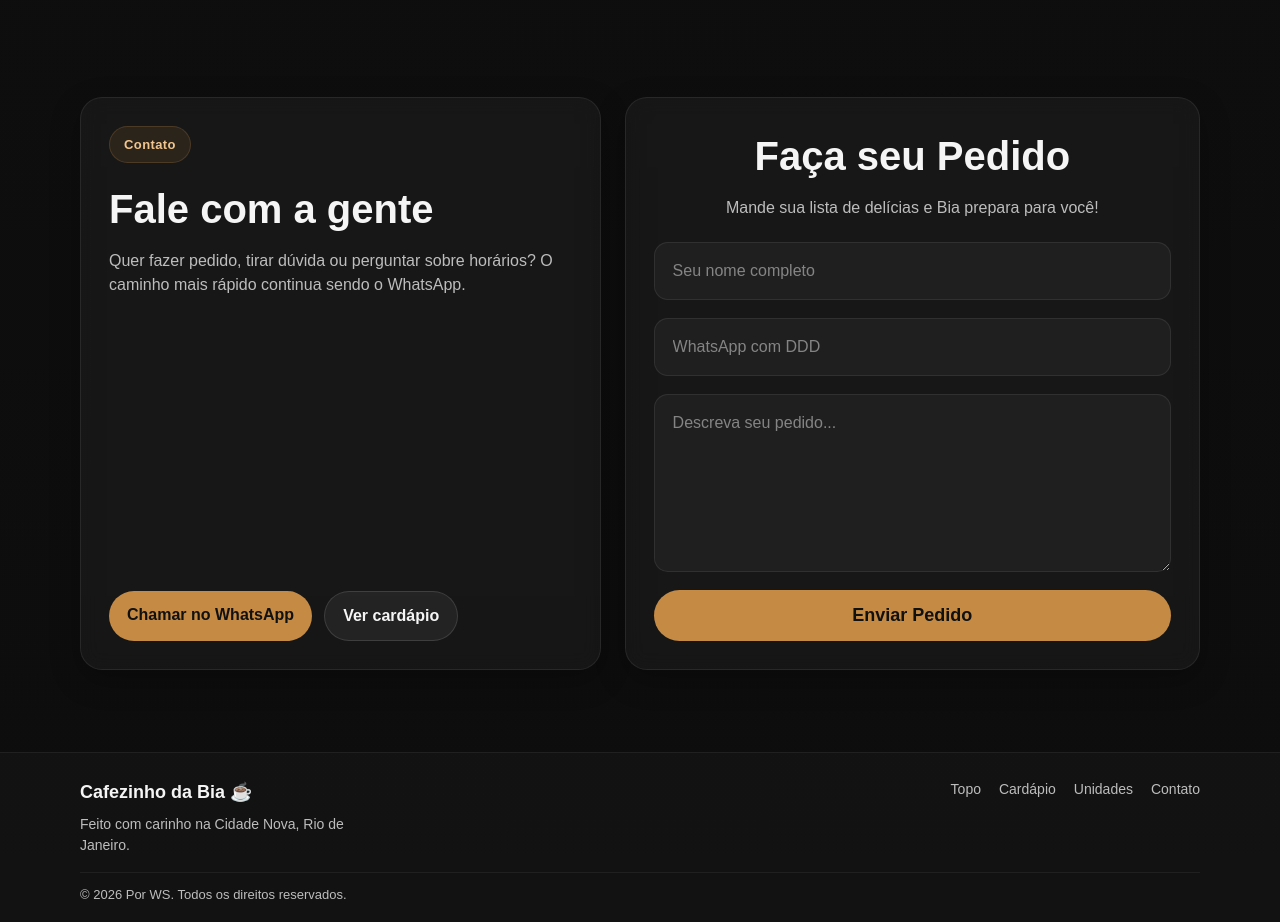
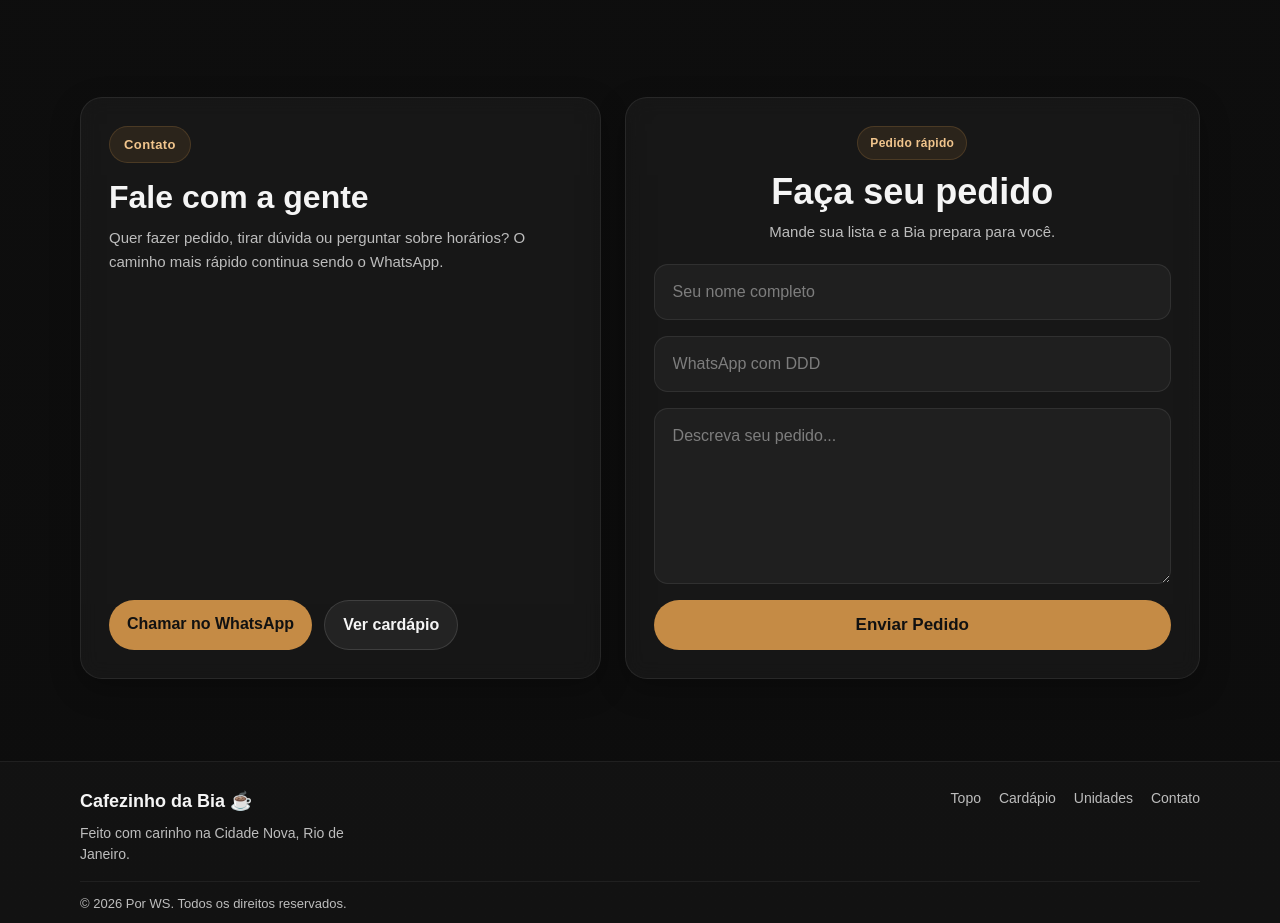
Before and after one commit to djwendelsilva/meu-projeto-cafe, a React (Vite) app: page / in a window 1280 px wide. Shown: the part 2840-3763 px from the top of the page. Built offline with nearby package versions, Linux system fonts and the light colour scheme.

Commit message:
diminuindo titulo do contact

```diff
--- a/src/pages/Contact.css
+++ b/src/pages/Contact.css
@@ -17,15 +17,24 @@
   gap: 20px;
 }
 
-.contact-text h2,
+.contact-text h2 {
+  font-size: clamp(24px, 3vw, 32px);
+  line-height: 1.15;
+  margin-bottom: 10px;
+}
+
 .contact-form-header h2 {
-  font-size: clamp(28px, 4vw, 40px);
-  margin-bottom: 10px;
+  font-size: clamp(26px, 3.2vw, 36px);
+  line-height: 1.12;
+  margin-bottom: 8px;
+  font-weight: 700;
 }
 
 .contact-text p,
 .contact-form-header p {
   color: var(--muted);
+  font-size: 15px;
+  line-height: 1.6;
 }
 
 .contact-actions {
@@ -36,29 +45,51 @@
 
 .contact-form-header {
   text-align: center;
-  margin-bottom: 22px;
+  margin-bottom: 20px;
+}
+
+.contact-mini-badge {
+  display: inline-flex;
+  align-items: center;
+  justify-content: center;
+  padding: 7px 12px;
+  border-radius: 999px;
+  background: rgba(197, 139, 69, 0.12);
+  border: 1px solid rgba(197, 139, 69, 0.2);
+  color: #f1c58d;
+  font-size: 12px;
+  font-weight: 700;
+  letter-spacing: 0.3px;
+  margin-bottom: 12px;
 }
 
 .contact-form {
   display: flex;
   flex-direction: column;
-  gap: 18px;
+  gap: 16px;
 }
 
 .contact-form input,
 .contact-form textarea {
   width: 100%;
-  padding: 16px 18px;
+  padding: 15px 18px;
   border-radius: 14px;
   border: 1px solid rgba(255, 255, 255, 0.08);
   background: rgba(255, 255, 255, 0.04);
   color: var(--text);
   outline: none;
+  transition: 0.2s ease;
 }
 
 .contact-form input::placeholder,
 .contact-form textarea::placeholder {
-  color: rgba(255, 255, 255, 0.45);
+  color: rgba(255, 255, 255, 0.42);
+}
+
+.contact-form input:focus,
+.contact-form textarea:focus {
+  border-color: rgba(197, 139, 69, 0.35);
+  background: rgba(255, 255, 255, 0.05);
 }
 
 .contact-form textarea {
@@ -68,8 +99,8 @@
 
 .form-submit-btn {
   width: 100%;
-  padding: 16px 18px;
-  font-size: 18px;
+  padding: 15px 18px;
+  font-size: 17px;
 }
 
 @media (max-width: 900px) {
@@ -92,4 +123,8 @@
     width: 100%;
     text-align: center;
   }
+
+  .contact-form-header {
+    text-align: left;
+  }
 }
--- a/src/pages/Contact.jsx
+++ b/src/pages/Contact.jsx
@@ -20,9 +20,9 @@ function Contact() {
 
     const message = encodeURIComponent(
       `Olá! Quero fazer um pedido no Cafezinho da Bia.\n\n` +
-      `Nome: ${name}\n` +
-      `WhatsApp: ${phone}\n\n` +
-      `Pedido:\n${order}`
+        `Nome: ${name}\n` +
+        `WhatsApp: ${phone}\n\n` +
+        `Pedido:\n${order}`
     )
 
     window.open(`https://wa.me/5521991902018?text=${message}`, '_blank')
@@ -60,8 +60,9 @@ function Contact() {
 
           <div className="contact-form-box card">
             <div className="contact-form-header">
-              <h2>Faça seu Pedido</h2>
-              <p>Mande sua lista de delícias e Bia prepara para você!</p>
+              <span className="contact-mini-badge">Pedido rápido</span>
+              <h2>Faça seu pedido</h2>
+              <p>Mande sua lista e a Bia prepara para você.</p>
             </div>
 
             <form className="contact-form" onSubmit={handleManualOrder}>
```
